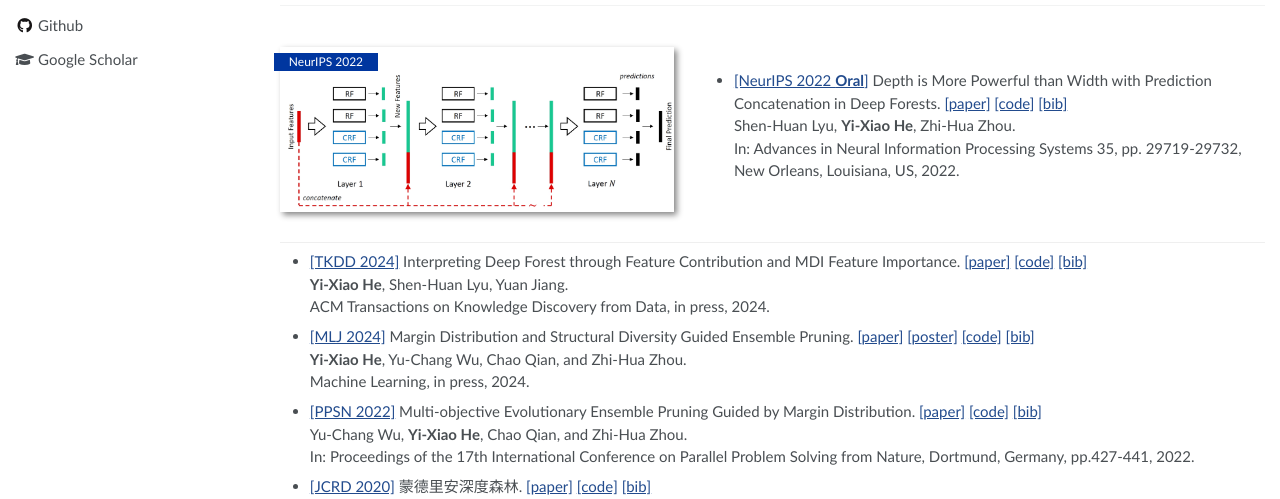
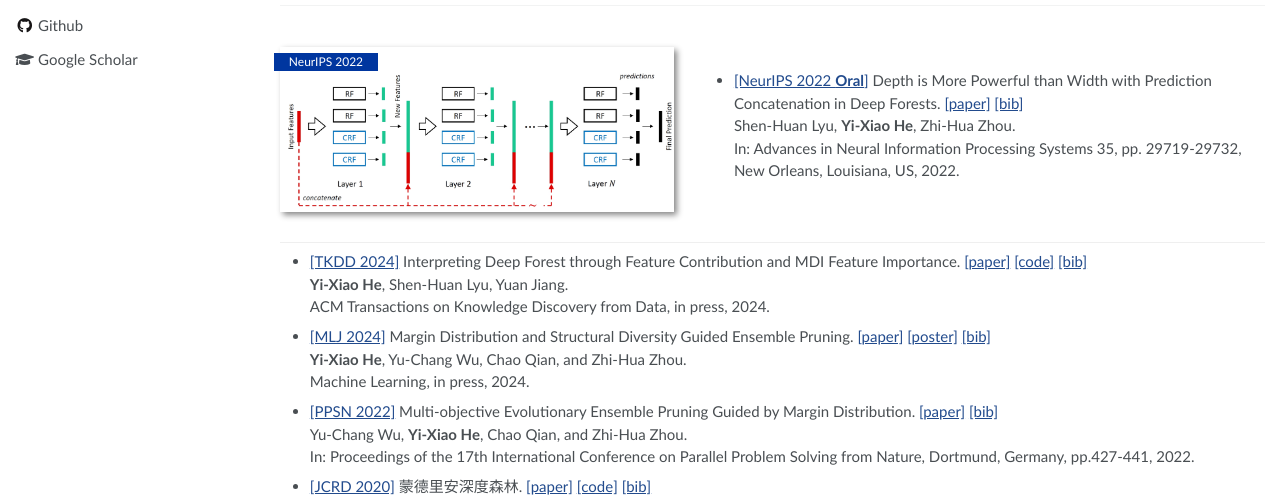
Before and after one commit to heyixiao14/heyixiao14.github.io, a Jekyll site: the page built from _pages/about.md, in a window 1280 px wide and 1242 px high. Shown: the part 443-942 px from the top of the window. Built offline with Jekyll 4.4.1, drawn with Linux system fonts in a browser that asks for light colours.

Commit message:
Update about.md

```diff
--- a/_pages/about.md
+++ b/_pages/about.md
@@ -31,7 +31,7 @@ My research interest includes ensemble learning and learning theory.
 <div class='paper-box'><div class='paper-box-image'><div><div class="badge">NeurIPS 2022</div><img src='images/lyu2022depth.png' alt="sym" width="100%"></div></div>
 <div class='paper-box-text' markdown="1">
 
-- [[NeurIPS 2022 **Oral**]](https://proceedings.neurips.cc/paper_files/paper/2022/file/c017e92288b5056c578bb6b0b69d9e76-Paper-Conference.pdf) Depth is More Powerful than Width with Prediction Concatenation in Deep Forests. [[paper]](papers/lyu2022depth.pdf) [[code]](https://github.com/heyixiao14/lyu2022depth) [[bib]](papers/lyu2022depth.html) <br>
+- [[NeurIPS 2022 **Oral**]](https://proceedings.neurips.cc/paper_files/paper/2022/file/c017e92288b5056c578bb6b0b69d9e76-Paper-Conference.pdf) Depth is More Powerful than Width with Prediction Concatenation in Deep Forests. [[paper]](papers/lyu2022depth.pdf) [[bib]](papers/lyu2022depth.html) <br>
 Shen-Huan Lyu, **Yi-Xiao He**, Zhi-Hua Zhou.<br>
 In: Advances in Neural Information Processing Systems 35, pp. 29719-29732, New Orleans, Louisiana, US, 2022.
 
@@ -43,11 +43,11 @@ In: Advances in Neural Information Processing Systems 35, pp. 29719-29732, New O
 ACM Transactions on Knowledge Discovery from Data, in press, 2024.
 
 
-- [[MLJ 2024]](https://link.springer.com/article/10.1007/s10994-023-06429-3) Margin Distribution and Structural Diversity Guided Ensemble Pruning. [[paper]](papers/he2024margin.pdf) [[poster]](papers/he2024margin_poster.pdf) [[code]](https://github.com/heyixiao14/he2024margin) [[bib]](papers/he2024margin.html) <br>
+- [[MLJ 2024]](https://link.springer.com/article/10.1007/s10994-023-06429-3) Margin Distribution and Structural Diversity Guided Ensemble Pruning. [[paper]](papers/he2024margin.pdf) [[poster]](papers/he2024margin_poster.pdf) [[bib]](papers/he2024margin.html) <br>
 **Yi-Xiao He**, Yu-Chang Wu, Chao Qian, and Zhi-Hua Zhou.<br>
 Machine Learning, in press, 2024.
 
-- [[PPSN 2022]](https://link.springer.com/chapter/10.1007/978-3-031-14714-2_30) Multi-objective Evolutionary Ensemble Pruning Guided by Margin Distribution. [[paper]](papers/wu2022multi.pdf) [[code]](https://github.com/heyixiao14/wu2022multi) [[bib]](papers/wu2022multi.html)<br>
+- [[PPSN 2022]](https://link.springer.com/chapter/10.1007/978-3-031-14714-2_30) Multi-objective Evolutionary Ensemble Pruning Guided by Margin Distribution. [[paper]](papers/wu2022multi.pdf) [[bib]](papers/wu2022multi.html)<br>
 Yu-Chang Wu, **Yi-Xiao He**, Chao Qian, and Zhi-Hua Zhou.<br>
 In: Proceedings of the 17th International Conference on Parallel Problem Solving from Nature, Dortmund, Germany, pp.427-441, 2022.
 
```
